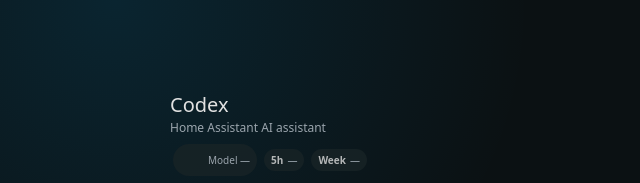
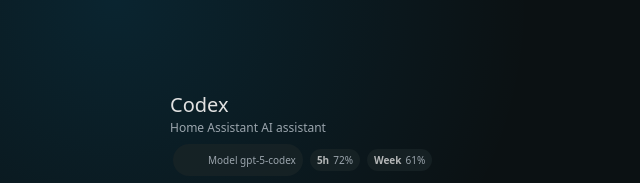
Before and after one commit to Rschmidt79/home-assistant-codex-card, a plain HTML site: page demo.html in a window 1280 px wide. Shown: the top 183 px of the page, 141-781 px from the left. Drawn offline with Linux system fonts and the light colour scheme.

Commit message:
Update demo for usage and waiting states

```diff
--- a/demo.html
+++ b/demo.html
@@ -49,11 +49,55 @@
       const card = document.querySelector("codex-prompt-card");
       card.setConfig({});
 
+      card.hass = {
+        states: {
+          "sensor.codex_last_task": {
+            state: "completed",
+            attributes: {}
+          },
+          "sensor.codex_5_hour_limit": {
+            state: "72",
+            attributes: {
+              reset_text: "21:30",
+              raw_excerpt: "Model: gpt-5-codex\n5h 72% left\nWeekly 61% left"
+            }
+          },
+          "sensor.codex_5_hour_reset": {
+            state: "2026-08-21T21:30:00+02:00",
+            attributes: { reset_text: "21:30" }
+          },
+          "sensor.codex_weekly_limit": {
+            state: "61",
+            attributes: {
+              reset_text: "Monday 09:00",
+              raw_excerpt: "Model: gpt-5-codex\n5h 72% left\nWeekly 61% left"
+            }
+          },
+          "sensor.codex_weekly_reset": {
+            state: "2026-08-24T09:00:00+02:00",
+            attributes: { reset_text: "Monday 09:00" }
+          }
+        }
+      };
+
       const state = new URLSearchParams(location.search).get("state") || "ready";
+
       if (state === "working") {
-        card._activeTaskId = "20260820T123338Z-demo";
+        card._activeTaskId = "20260821T173000Z-demo";
         card.addMessage("user", "Review my Home Assistant dashboard and improve the energy overview without changing unrelated cards.");
         card.setWorking(true, "Working", "running");
+      }
+
+      if (state === "waiting") {
+        card._waitingTaskId = "20260821T173000Z-demo";
+        card.addMessage("user", "Test the Victoria disco light and verify the service call.");
+        card.addMessage(
+          "codex",
+          "Press Disco once more as Victoria to stop the test, then reply yes.",
+          { question: true, meta: "Waiting for reply", taskId: "20260821T173000Z-demo" }
+        );
+        card.setInputMode(true);
+        card.setWorking(false, "Waiting", "waiting");
       }
 
       if (state === "completed") {
@@ -61,7 +105,7 @@
         card.addMessage(
           "codex",
           "Updated the energy overview with clearer labels and consistent spacing. The dashboard configuration was validated successfully, and no unrelated cards were changed.",
-          { meta: "Done · 42s", taskId: "20260820T123338Z-demo" }
+          { meta: "Done · 42s", taskId: "20260821T173000Z-demo" }
         );
         card.setWorking(false, "Ready", "ready");
       }
```
